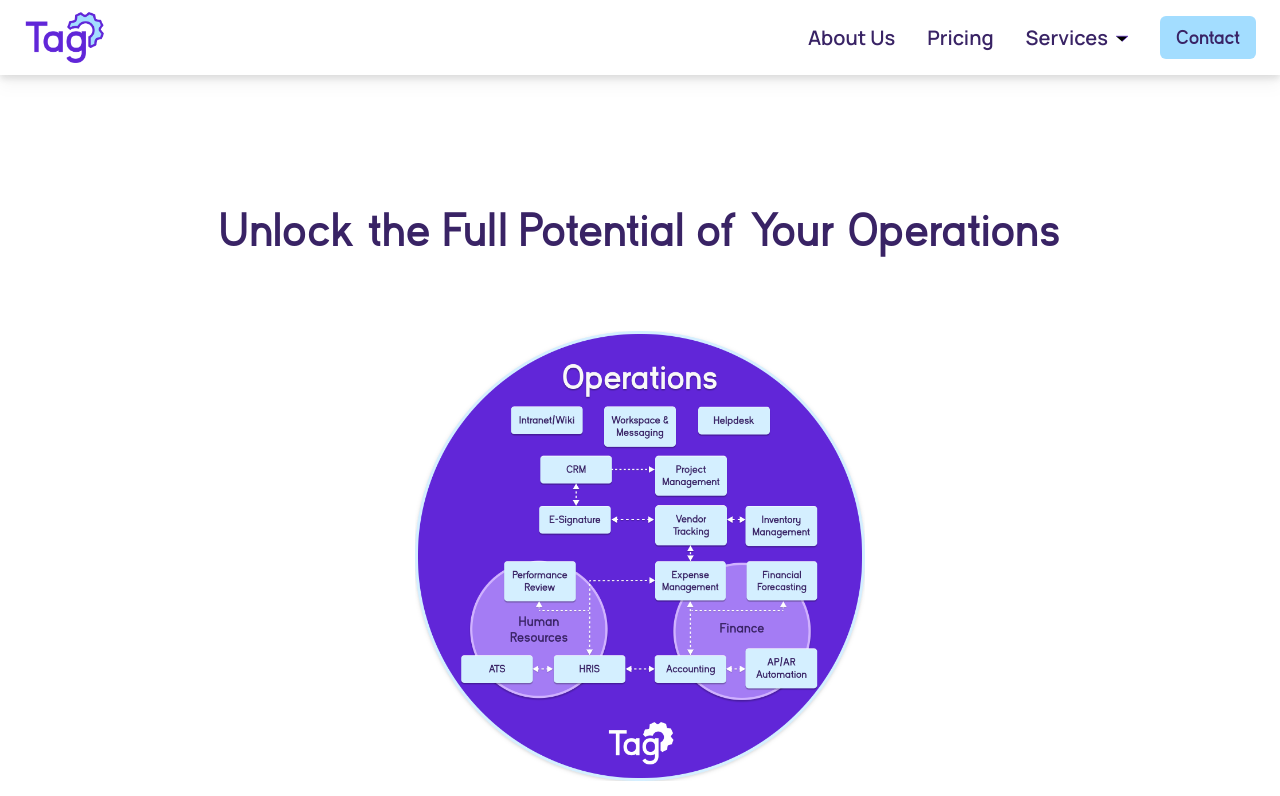
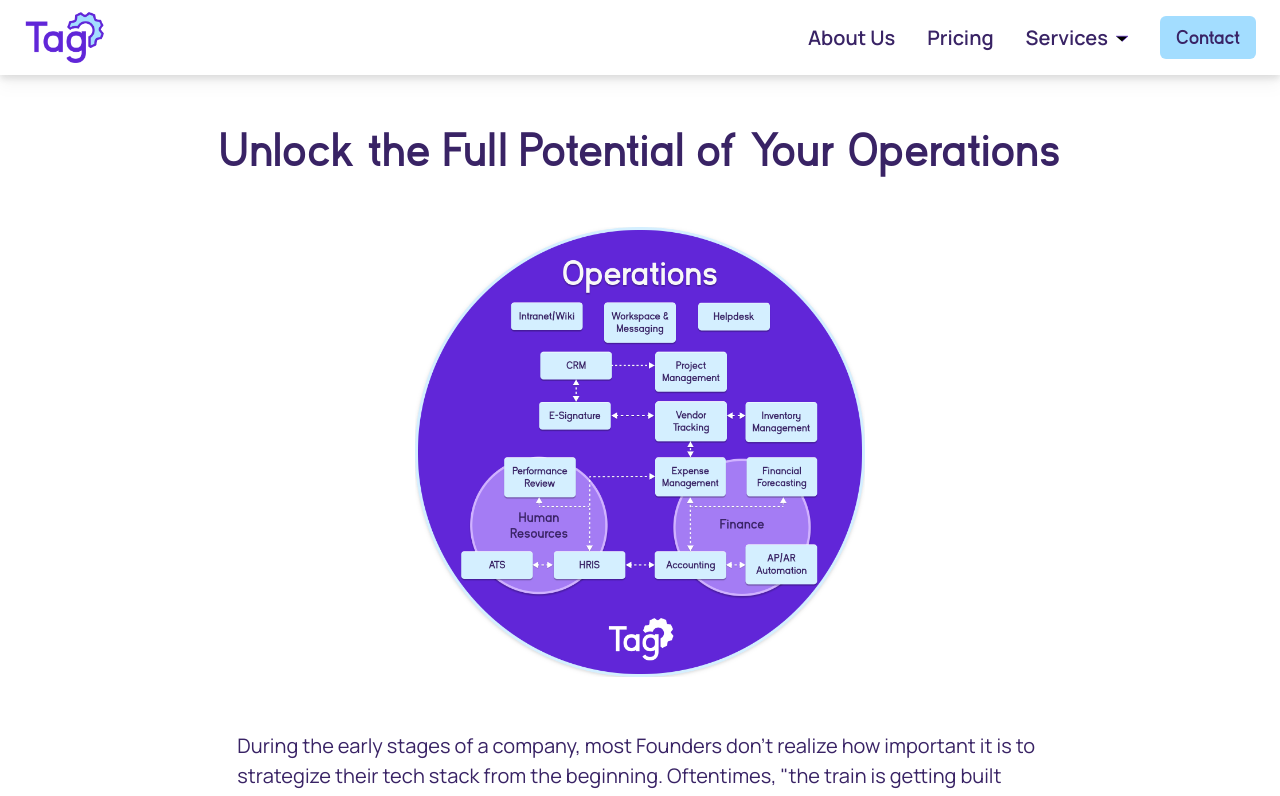
Before and after one commit to hicass/tag-ops-v3, a Next.js app: page /pricing in a window 1280 px wide. Shown: the top 796 px of the page. Built offline with nearby package versions, Linux system fonts and the light colour scheme.

Commit message:
Update gap

```diff
--- a/src/components/PricingPage/PricingPageContent.tsx
+++ b/src/components/PricingPage/PricingPageContent.tsx
@@ -12,7 +12,7 @@ const PricingPageContent: FC = () => {
   const [pageBlur, setPageBlur] = useState(false);
 
   return (
-    <main className="flex flex-col items-center my-20 gap-16 relative overflow-hidden">
+    <main className="flex flex-col items-center gap-10 relative overflow-hidden">
       <Header />
       <Intro />
       <Quote />
```
